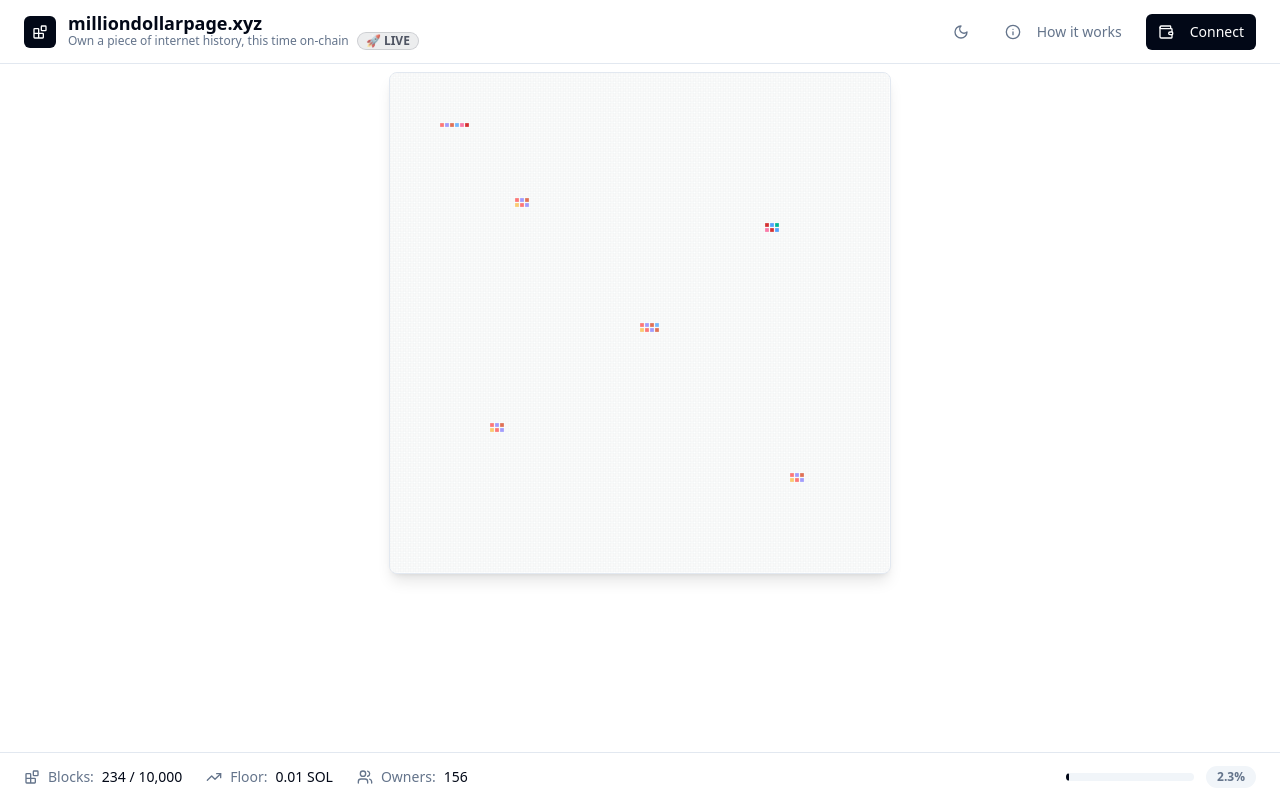
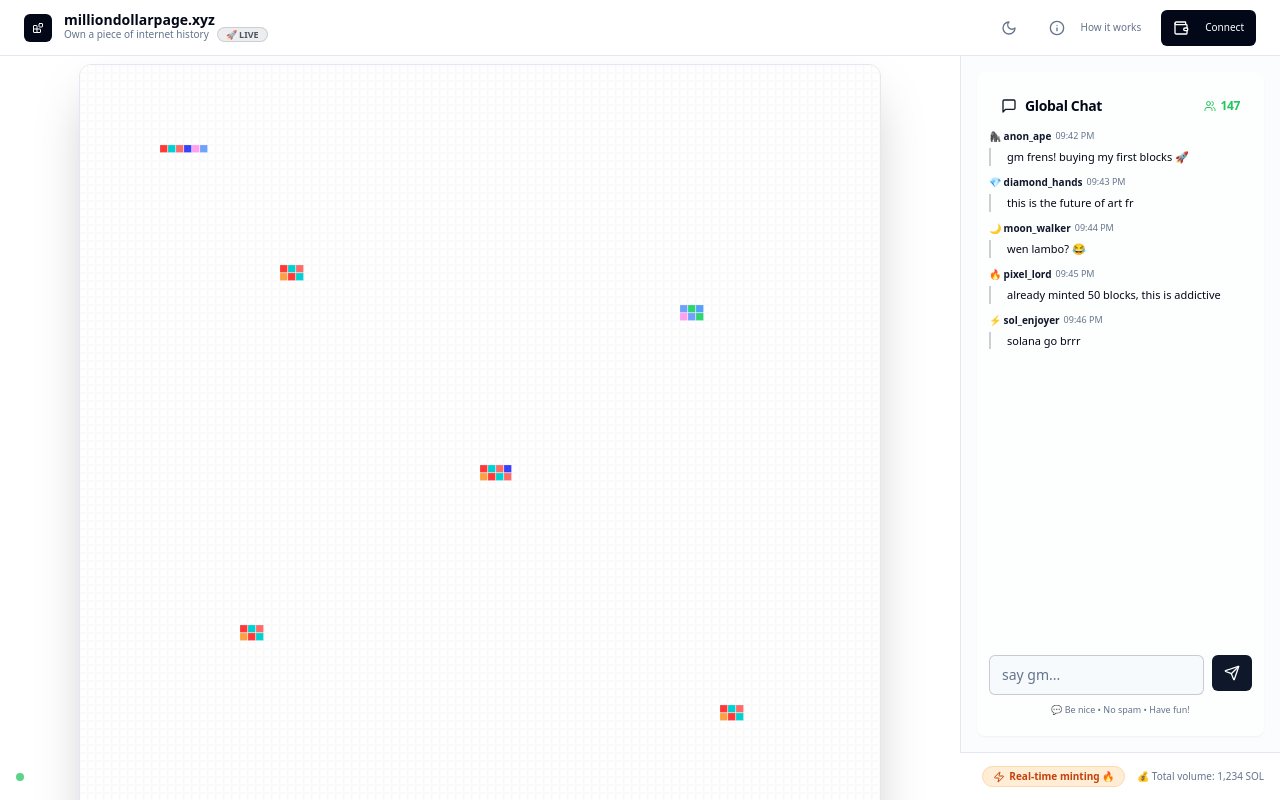
Before and after one commit to myx-7/1m-project, a React (Vite) app: page / in a window 1280 px wide. Built offline with nearby package versions, Linux system fonts and the light colour scheme.

Commit message:
Refactor: Improve layout, add chat, pixel font
- Make the canvas full-screen.
- Add a public chat component on the right side.
- Use a pixel font for the UI.

```diff
--- a/index.html
+++ b/index.html
@@ -15,6 +15,10 @@
     <meta name="twitter:card" content="summary_large_image" />
     <meta name="twitter:title" content="milliondollarpage.xyz" />
     <meta name="twitter:description" content="Own a piece of internet history" />
+
+    <link rel="preconnect" href="https://fonts.googleapis.com">
+    <link rel="preconnect" href="https://fonts.gstatic.com" crossorigin>
+    <link href="https://fonts.googleapis.com/css2?family=Press+Start+2P&display=swap" rel="stylesheet">
   </head>
 
   <body>
--- a/package.json
+++ b/package.json
@@ -28,7 +28,7 @@
     "@radix-ui/react-popover": "^1.1.1",
     "@radix-ui/react-progress": "^1.1.0",
     "@radix-ui/react-radio-group": "^1.2.0",
-    "@radix-ui/react-scroll-area": "^1.1.0",
+    "@radix-ui/react-scroll-area": "^1.2.9",
     "@radix-ui/react-select": "^2.1.1",
     "@radix-ui/react-separator": "^1.1.0",
     "@radix-ui/react-slider": "^1.2.0",
--- a/src/components/Header.tsx
+++ b/src/components/Header.tsx
@@ -10,22 +10,22 @@ export const Header = () => {
   const { theme, toggleTheme } = useTheme();
 
   return (
-    <header className="h-16 border-b border-border bg-background/95 backdrop-blur-sm sticky top-0 z-50 transition-colors duration-300">
+    <header className="h-14 border-b border-border bg-background/95 backdrop-blur-sm sticky top-0 z-50 transition-colors duration-300">
       <div className="h-full px-4 md:px-6 flex items-center justify-between">
         {/* Logo */}
         <div className="flex items-center gap-3">
-          <div className="w-8 h-8 bg-foreground rounded-md flex items-center justify-center transition-transform hover:scale-105 duration-200">
-            <Blocks className="w-4 h-4 text-background" />
+          <div className="w-7 h-7 bg-foreground rounded-md flex items-center justify-center transition-transform hover:scale-105 duration-200 hover:rotate-12">
+            <Blocks className="w-3 h-3 text-background" />
           </div>
           <div className="flex flex-col">
-            <h1 className="text-lg font-semibold text-foreground leading-none hover:text-primary transition-colors duration-200">
+            <h1 className="text-sm font-semibold text-foreground leading-none hover:text-primary transition-colors duration-200 font-pixel">
               milliondollarpage.xyz
             </h1>
             <div className="flex items-center gap-2">
-              <p className="text-xs text-muted-foreground hidden sm:block">
-                Own a piece of internet history, this time on-chain
+              <p className="text-[10px] text-muted-foreground hidden sm:block font-pixel">
+                Own a piece of internet history
               </p>
-              <Badge variant="secondary" className="text-xs px-2 py-0 bg-primary/10 text-primary border-primary/20 animate-pulse">
+              <Badge variant="secondary" className="text-[9px] px-2 py-0 bg-primary/10 text-primary border-primary/20 animate-pulse font-pixel">
                 🚀 LIVE
               </Badge>
             </div>
@@ -33,12 +33,12 @@ export const Header = () => {
         </div>
 
         {/* Right side */}
-        <div className="flex items-center gap-3">
+        <div className="flex items-center gap-2">
           <Button
             size="sm"
             variant="ghost"
             onClick={toggleTheme}
-            className="text-muted-foreground hover:text-foreground transition-all duration-200 hover:scale-105"
+            className="text-muted-foreground hover:text-foreground transition-all duration-200 hover:scale-105 hover:rotate-12"
           >
             {theme === 'dark' ? (
               <Sun className="w-4 h-4" />
@@ -50,7 +50,7 @@ export const Header = () => {
           <Button
             size="sm"
             variant="ghost"
-            className="text-muted-foreground hover:text-foreground hidden md:flex transition-all duration-200 hover:scale-105"
+            className="text-muted-foreground hover:text-foreground hidden md:flex transition-all duration-200 hover:scale-105 font-pixel text-[10px]"
           >
             <Info className="w-4 h-4 mr-2" />
             How it works
@@ -60,7 +60,7 @@ export const Header = () => {
             size="sm"
             variant={isWalletConnected ? "secondary" : "default"}
             onClick={() => setIsWalletConnected(!isWalletConnected)}
-            className={`transition-all duration-300 hover:scale-105 ${
+            className={`transition-all duration-300 hover:scale-105 font-pixel text-[10px] ${
               isWalletConnected
                 ? "bg-green-50 dark:bg-green-950 border-green-200 dark:border-green-800 text-green-700 dark:text-green-300 hover:bg-green-100 dark:hover:bg-green-900"
                 : "bg-foreground text-background hover:bg-foreground/90"
--- a/src/components/PixelGrid.tsx
+++ b/src/components/PixelGrid.tsx
@@ -31,7 +31,7 @@ export const PixelGrid = ({
   const gridWidth = 100;
   const gridHeight = 100;
 
-  // Mock some sold blocks for demonstration with more colorful/meme-friendly data
+  // Mock some sold blocks for demonstration with vibrant meme colors
   const soldPixels = new Set([
     "10,10", "11,10", "12,10", "13,10", "14,10", "15,10",
     "25,25", "26,25", "25,26", "26,26", "27,25", "27,26",
@@ -43,20 +43,20 @@ export const PixelGrid = ({
 
   // Loading animation effect with meme flair
   useEffect(() => {
-    const timer = setTimeout(() => setIsLoading(false), 1200);
+    const timer = setTimeout(() => setIsLoading(false), 800);
     return () => clearTimeout(timer);
   }, []);
 
   const updateDimensions = useCallback(() => {
     if (containerRef.current) {
       const rect = containerRef.current.getBoundingClientRect();
-      // Use more of the available space for better experience
-      const maxWidth = rect.width - 20;
-      const maxHeight = rect.height - 20;
+      // Use almost all available space, leaving small padding
+      const maxWidth = rect.width - 10;
+      const maxHeight = rect.height - 10;
 
       const maxPixelWidth = Math.floor(maxWidth / gridWidth);
       const maxPixelHeight = Math.floor(maxHeight / gridHeight);
-      const newPixelSize = Math.max(3, Math.min(maxPixelWidth, maxPixelHeight, 15));
+      const newPixelSize = Math.max(4, Math.min(maxPixelWidth, maxPixelHeight, 20));
 
       setPixelSize(newPixelSize);
       setDimensions({
@@ -81,14 +81,14 @@ export const PixelGrid = ({
 
     ctx.clearRect(0, 0, canvas.width, canvas.height);
 
-    // Theme-aware colors with more vibrant web3/meme colors
+    // Enhanced theme-aware colors with more vibrant web3/meme colors
     const isDark = theme === 'dark';
-    const availableColor = isDark ? '#1a1a2e' : '#fafafa';
-    const hoveredColor = isDark ? '#16213e' : '#f0f0f0';
+    const availableColor = isDark ? '#0f0f23' : '#fefefe';
+    const hoveredColor = isDark ? '#1a1a3a' : '#f8f8f8';
     const selectedColor = isDark ? '#ffffff' : '#000000';
-    const borderColor = isDark ? '#374151' : '#e5e7eb';
+    const borderColor = isDark ? '#2a2a3a' : '#e8e8e8';
 
-    // Draw blocks with playful animations and colors
+    // Draw blocks with enhanced playful animations and colors
     for (let x = 0; x < gridWidth; x++) {
       for (let y = 0; y < gridHeight; y++) {
         const pixelKey = `${x},${y}`;
@@ -99,10 +99,10 @@ export const PixelGrid = ({
         let fillStyle = availableColor;
 
         if (isSold) {
-          // More vibrant meme/web3 colors
+          // Enhanced meme/web3 colors with better vibrancy
           const colors = isDark
-            ? ['#ff6b6b', '#4ecdc4', '#45b7d1', '#f9ca24', '#f0932b', '#eb4d4b', '#6c5ce7', '#a29bfe', '#fd79a8', '#e17055']
-            : ['#ff7675', '#74b9ff', '#55a3ff', '#fdcb6e', '#e17055', '#d63031', '#6c5ce7', '#a29bfe', '#fd79a8', '#00b894'];
+            ? ['#ff4757', '#3742fa', '#2ed573', '#ffa502', '#ff6348', '#747d8c', '#5f27cd', '#00d2d3', '#ff9ff3', '#54a0ff']
+            : ['#ff3838', '#3742fa', '#2ed573', '#ff9f43', '#ff6b6b', '#70a1ff', '#5f27cd', '#00d2d3', '#ff9ff3', '#54a0ff'];
           fillStyle = colors[((x * 7 + y * 3) % colors.length)];
         } else if (isSelected) {
           fillStyle = selectedColor;
@@ -110,36 +110,36 @@ export const PixelGrid = ({
           fillStyle = hoveredColor;
         }
 
-        // Draw block with rounded corners and slight shadow for depth
+        // Draw block with enhanced styling
         ctx.fillStyle = fillStyle;
-        ctx.fillRect(x * pixelSize, y * pixelSize, pixelSize - 1, pixelSize - 1);
+        ctx.fillRect(x * pixelSize, y * pixelSize, pixelSize - 0.5, pixelSize - 0.5);
 
-        // Add subtle border with better visibility
+        // Enhanced border with better visibility
         if (pixelSize > 4) {
           ctx.strokeStyle = borderColor;
-          ctx.lineWidth = 0.3;
-          ctx.strokeRect(x * pixelSize, y * pixelSize, pixelSize - 1, pixelSize - 1);
+          ctx.lineWidth = 0.2;
+          ctx.strokeRect(x * pixelSize, y * pixelSize, pixelSize - 0.5, pixelSize - 0.5);
         }
 
         // Enhanced selection indicator with glow effect
         if (isSelected) {
           ctx.strokeStyle = isDark ? '#000000' : '#ffffff';
-          ctx.lineWidth = Math.max(1, pixelSize / 6);
+          ctx.lineWidth = Math.max(1, pixelSize / 8);
           ctx.strokeRect(x * pixelSize + 1, y * pixelSize + 1, pixelSize - 3, pixelSize - 3);
 
           // Add inner glow effect for selected blocks
           if (pixelSize > 6) {
-            ctx.strokeStyle = isDark ? '#ffffff40' : '#00000040';
+            ctx.strokeStyle = isDark ? '#ffffff60' : '#00000060';
             ctx.lineWidth = 1;
             ctx.strokeRect(x * pixelSize + 2, y * pixelSize + 2, pixelSize - 5, pixelSize - 5);
           }
         }
 
-        // Add hover effect
+        // Enhanced hover effect
         if (isHovered && !isSelected) {
-          ctx.strokeStyle = isDark ? '#ffffff60' : '#00000060';
-          ctx.lineWidth = Math.max(1, pixelSize / 8);
-          ctx.strokeRect(x * pixelSize, y * pixelSize, pixelSize - 1, pixelSize - 1);
+          ctx.strokeStyle = isDark ? '#ffffff80' : '#00000080';
+          ctx.lineWidth = Math.max(1, pixelSize / 10);
+          ctx.strokeRect(x * pixelSize, y * pixelSize, pixelSize - 0.5, pixelSize - 0.5);
         }
       }
     }
@@ -216,22 +216,22 @@ export const PixelGrid = ({
   return (
     <div
       ref={containerRef}
-      className="flex-1 flex items-center justify-center p-2 bg-background transition-colors duration-300"
+      className="flex-1 flex items-center justify-center p-2 bg-background transition-colors duration-300 min-h-0"
     >
       <div className="relative">
         {isLoading ? (
-          <div className="flex flex-col items-center justify-center border border-border rounded-lg bg-card shadow-sm animate-pulse"
-               style={{ width: dimensions.width || 600, height: dimensions.height || 600 }}>
-            <div className="text-2xl mb-2">🚀</div>
-            <div className="text-muted-foreground animate-pulse">Loading the grid...</div>
-            <div className="text-xs text-muted-foreground mt-1">Preparing your canvas</div>
+          <div className="flex flex-col items-center justify-center border border-border rounded-xl bg-card shadow-sm animate-pulse font-pixel"
+               style={{ width: dimensions.width || 800, height: dimensions.height || 800 }}>
+            <div className="text-3xl mb-3 animate-bounce">🚀</div>
+            <div className="text-muted-foreground animate-pulse text-sm">Loading the grid...</div>
+            <div className="text-xs text-muted-foreground mt-2">Preparing your canvas 🎨</div>
           </div>
         ) : (
           <canvas
             ref={canvasRef}
             width={dimensions.width}
             height={dimensions.height}
-            className="border border-border rounded-lg shadow-lg cursor-crosshair bg-card transition-all duration-300 hover:shadow-xl"
+            className="border border-border rounded-xl shadow-2xl cursor-crosshair bg-card transition-all duration-300 hover:shadow-3xl hover:scale-[1.01]"
             onMouseMove={handleMouseMove}
             onMouseDown={handleMouseDown}
             onMouseUp={handleMouseUp}
@@ -242,26 +242,26 @@ export const PixelGrid = ({
 
         {/* Enhanced playful tooltip */}
         {hoveredPixel && !isLoading && (
-          <div className="absolute pointer-events-none bg-card border border-border rounded-xl p-4 text-sm shadow-xl z-10 transition-all duration-200 animate-in fade-in-0 zoom-in-95"
+          <div className="absolute pointer-events-none bg-card/95 backdrop-blur-sm border border-border rounded-xl p-4 text-sm shadow-2xl z-10 transition-all duration-200 animate-in fade-in-0 zoom-in-95 font-pixel"
                style={{
-                 left: Math.min(dimensions.width - 220, (parseInt(hoveredPixel.split(',')[0]) * pixelSize) + 20),
-                 top: Math.max(20, (parseInt(hoveredPixel.split(',')[1]) * pixelSize) - 80)
+                 left: Math.min(dimensions.width - 240, (parseInt(hoveredPixel.split(',')[0]) * pixelSize) + 20),
+                 top: Math.max(20, (parseInt(hoveredPixel.split(',')[1]) * pixelSize) - 100)
                }}>
-            <div className="font-medium text-foreground flex items-center gap-2">
-              <span className="text-lg">🎯</span>
+            <div className="font-medium text-foreground flex items-center gap-2 text-xs">
+              <span className="text-lg animate-pulse">🎯</span>
               Block #{hoveredPixel}
             </div>
-            <div className="text-muted-foreground text-xs mt-1">
+            <div className="text-muted-foreground text-[10px] mt-2">
               {soldPixels.has(hoveredPixel) ? '🔗 Already minted on-chain' : '✨ Ready to mint'}
             </div>
             {!soldPixels.has(hoveredPixel) && (
-              <div className="text-green-600 dark:text-green-400 text-xs flex items-center gap-1 mt-1">
+              <div className="text-green-600 dark:text-green-400 text-[10px] flex items-center gap-1 mt-2">
                 <span>💰</span> 0.01 SOL
                 <span className="ml-2">🚀</span>
               </div>
             )}
             {soldPixels.has(hoveredPixel) && (
-              <div className="text-blue-600 dark:text-blue-400 text-xs flex items-center gap-1 mt-1">
+              <div className="text-blue-600 dark:text-blue-400 text-[10px] flex items-center gap-1 mt-2">
                 <span>👑</span> Owned by anon
               </div>
             )}
--- /dev/null
+++ b/src/components/PublicChat.tsx
@@ -0,0 +1,146 @@
+
+import { useState, useRef, useEffect } from "react";
+import { Button } from "@/components/ui/button";
+import { Input } from "@/components/ui/input";
+import { Card, CardContent, CardHeader, CardTitle } from "@/components/ui/card";
+import { Send, MessageSquare, Users } from "lucide-react";
+import { ScrollArea } from "@/components/ui/scroll-area";
+
+interface Message {
+  id: string;
+  user: string;
+  message: string;
+  timestamp: Date;
+  emoji?: string;
+}
+
+export const PublicChat = () => {
+  const [messages, setMessages] = useState<Message[]>([
+    {
+      id: "1",
+      user: "🦍 anon_ape",
+      message: "gm frens! buying my first blocks 🚀",
+      timestamp: new Date(Date.now() - 300000),
+      emoji: "🚀"
+    },
+    {
+      id: "2",
+      user: "💎 diamond_hands",
+      message: "this is the future of art fr",
+      timestamp: new Date(Date.now() - 240000),
+      emoji: "💎"
+    },
+    {
+      id: "3",
+      user: "🌙 moon_walker",
+      message: "wen lambo? 😂",
+      timestamp: new Date(Date.now() - 180000),
+      emoji: "🌙"
+    },
+    {
+      id: "4",
+      user: "🔥 pixel_lord",
+      message: "already minted 50 blocks, this is addictive",
+      timestamp: new Date(Date.now() - 120000),
+      emoji: "🔥"
+    },
+    {
+      id: "5",
+      user: "⚡ sol_enjoyer",
+      message: "solana go brrr",
+      timestamp: new Date(Date.now() - 60000),
+      emoji: "⚡"
+    }
+  ]);
+  const [newMessage, setNewMessage] = useState("");
+  const [onlineCount] = useState(147);
+  const scrollAreaRef = useRef<HTMLDivElement>(null);
+
+  const userEmojis = ["🦍", "💎", "🌙", "🔥", "⚡", "🚀", "👾", "🎮", "🎯", "💫"];
+  const myEmoji = userEmojis[Math.floor(Math.random() * userEmojis.length)];
+
+  useEffect(() => {
+    if (scrollAreaRef.current) {
+      scrollAreaRef.current.scrollTop = scrollAreaRef.current.scrollHeight;
+    }
+  }, [messages]);
+
+  const handleSendMessage = () => {
+    if (!newMessage.trim()) return;
+
+    const message: Message = {
+      id: Date.now().toString(),
+      user: `${myEmoji} anon`,
+      message: newMessage.trim(),
+      timestamp: new Date(),
+      emoji: myEmoji
+    };
+
+    setMessages(prev => [...prev, message]);
+    setNewMessage("");
+  };
+
+  const formatTime = (date: Date) => {
+    return date.toLocaleTimeString([], { hour: '2-digit', minute: '2-digit' });
+  };
+
+  return (
+    <Card className="h-full border-0 shadow-sm bg-card/50 backdrop-blur-sm">
+      <CardHeader className="pb-3">
+        <CardTitle className="text-sm flex items-center justify-between font-pixel">
+          <div className="flex items-center gap-2">
+            <MessageSquare className="w-4 h-4 text-primary animate-pulse" />
+            <span>Global Chat</span>
+          </div>
+          <div className="flex items-center gap-1 text-xs text-green-500">
+            <Users className="w-3 h-3" />
+            <span>{onlineCount}</span>
+          </div>
+        </CardTitle>
+      </CardHeader>
+      <CardContent className="p-3 pt-0 flex flex-col h-[calc(100%-4rem)]">
+        <ScrollArea className="flex-1 mb-3" ref={scrollAreaRef}>
+          <div className="space-y-2">
+            {messages.map((msg) => (
+              <div key={msg.id} className="text-xs break-words">
+                <div className="flex items-center gap-1 mb-1">
+                  <span className="font-semibold text-primary font-pixel text-[10px]">
+                    {msg.user}
+                  </span>
+                  <span className="text-[9px] text-muted-foreground">
+                    {formatTime(msg.timestamp)}
+                  </span>
+                </div>
+                <div className="text-foreground text-[11px] leading-relaxed pl-4 border-l-2 border-primary/20">
+                  {msg.message}
+                </div>
+              </div>
+            ))}
+          </div>
+        </ScrollArea>
+
+        <div className="flex gap-2">
+          <Input
+            value={newMessage}
+            onChange={(e) => setNewMessage(e.target.value)}
+            placeholder="say gm..."
+            className="text-xs bg-muted/50 border-primary/20 font-pixel"
+            onKeyPress={(e) => e.key === 'Enter' && handleSendMessage()}
+            maxLength={100}
+          />
+          <Button
+            size="sm"
+            onClick={handleSendMessage}
+            className="bg-primary hover:bg-primary/90 transition-all duration-200 hover:scale-105"
+          >
+            <Send className="w-3 h-3" />
+          </Button>
+        </div>
+
+        <div className="text-[9px] text-muted-foreground mt-2 text-center font-pixel">
+          💬 Be nice • No spam • Have fun!
+        </div>
+      </CardContent>
+    </Card>
+  );
+};
--- a/src/components/StatsBar.tsx
+++ b/src/components/StatsBar.tsx
@@ -1,6 +1,7 @@
 
 import { Badge } from "@/components/ui/badge";
-import { TrendingUp, Blocks, Users } from "lucide-react";
+import { Separator } from "@/components/ui/separator";
+import { TrendingUp, Zap, DollarSign } from "lucide-react";
 
 interface StatsBarProps {
   totalPixels: number;
@@ -9,47 +10,48 @@ interface StatsBarProps {
 }
 
 export const StatsBar = ({ totalPixels, soldPixels, floorPrice }: StatsBarProps) => {
-  const percentageSold = (soldPixels / totalPixels) * 100;
+  const availablePixels = totalPixels - soldPixels;
+  const soldPercentage = (soldPixels / totalPixels) * 100;
 
   return (
-    <footer className="h-12 border-t border-border bg-background/95 backdrop-blur-sm transition-colors duration-300">
-      <div className="h-full px-4 md:px-6 flex items-center justify-between">
-        {/* Left - Stats */}
-        <div className="flex items-center gap-4 md:gap-6">
-          <div className="flex items-center gap-2 text-sm">
-            <Blocks className="w-4 h-4 text-muted-foreground" />
-            <span className="text-muted-foreground hidden sm:inline">Blocks:</span>
-            <span className="text-foreground font-medium transition-colors duration-200">
-              {soldPixels.toLocaleString()} / {totalPixels.toLocaleString()}
+    <div className="h-12 bg-card border-t border-border px-4 flex items-center justify-between transition-colors duration-300">
+      <div className="flex items-center gap-6">
+        <div className="flex items-center gap-2">
+          <div className="w-2 h-2 bg-green-500 rounded-full animate-pulse"></div>
+          <span className="text-xs text-muted-foreground font-pixel">
+            <span className="text-foreground font-semibold">{availablePixels.toLocaleString()}</span> blocks available
           </span>
         </div>
 
-          <div className="flex items-center gap-2 text-sm">
-            <TrendingUp className="w-4 h-4 text-muted-foreground" />
-            <span className="text-muted-foreground hidden sm:inline">Floor:</span>
-            <span className="text-foreground font-medium">{floorPrice} SOL</span>
+        <Separator orientation="vertical" className="h-6" />
+
+        <div className="flex items-center gap-2">
+          <TrendingUp className="w-3 h-3 text-blue-500" />
+          <span className="text-xs text-muted-foreground font-pixel">
+            <span className="text-foreground font-semibold">{soldPixels}</span> minted ({soldPercentage.toFixed(1)}%)
+          </span>
         </div>
 
-          <div className="flex items-center gap-2 text-sm hidden md:flex">
-            <Users className="w-4 h-4 text-muted-foreground" />
-            <span className="text-muted-foreground">Owners:</span>
-            <span className="text-foreground font-medium">156</span>
+        <Separator orientation="vertical" className="h-6" />
+
+        <div className="flex items-center gap-2">
+          <DollarSign className="w-3 h-3 text-yellow-500" />
+          <span className="text-xs text-muted-foreground font-pixel">
+            Floor: <span className="text-foreground font-semibold">{floorPrice} SOL</span>
+          </span>
         </div>
       </div>
 
-        {/* Right - Progress */}
       <div className="flex items-center gap-3">
-          <div className="w-24 md:w-32 bg-muted rounded-full h-2 overflow-hidden">
-            <div
-              className="bg-foreground h-2 rounded-full transition-all duration-500 ease-out"
-              style={{ width: `${percentageSold}%` }}
-            />
-          </div>
-          <Badge variant="secondary" className="bg-muted text-muted-foreground text-xs transition-colors duration-300">
-            {percentageSold.toFixed(1)}%
+        <Badge variant="secondary" className="bg-orange-100 dark:bg-orange-950 text-orange-700 dark:text-orange-300 border-orange-200 dark:border-orange-800 text-[10px] font-pixel">
+          <Zap className="w-3 h-3 mr-1" />
+          Real-time minting 🔥
         </Badge>
+
+        <div className="text-[10px] text-muted-foreground font-pixel hidden md:block">
+          💰 Total volume: 1,234 SOL
         </div>
       </div>
-    </footer>
+    </div>
   );
 };
--- a/src/pages/Index.tsx
+++ b/src/pages/Index.tsx
@@ -4,6 +4,7 @@ import { Header } from "@/components/Header";
 import { PixelGrid } from "@/components/PixelGrid";
 import { StatsBar } from "@/components/StatsBar";
 import { SelectionPanel } from "@/components/SelectionPanel";
+import { PublicChat } from "@/components/PublicChat";
 import { TooltipProvider } from "@/components/ui/tooltip";
 import { ThemeProvider } from "@/contexts/ThemeContext";
 
@@ -24,8 +25,9 @@ const Index = () => {
         <div className="h-screen w-full flex flex-col bg-background text-foreground overflow-hidden transition-colors duration-300">
           <Header />
 
-          <main className="flex-1 flex">
-            <div className="flex-1 relative">
+          <main className="flex-1 flex min-h-0">
+            {/* Canvas Area - Takes maximum space */}
+            <div className="flex-1 relative min-w-0">
               <PixelGrid
                 selectedPixels={selectedPixels}
                 setSelectedPixels={setSelectedPixels}
@@ -37,13 +39,22 @@ const Index = () => {
               />
             </div>
 
-            {selectedPixels.size > 0 && (
+            {/* Right Sidebar - Selection Panel or Chat */}
+            <div className="hidden lg:flex flex-col w-80 border-l border-border bg-muted/30">
+              {selectedPixels.size > 0 ? (
+                <div className="flex-1">
                   <SelectionPanel
                     selectedCount={selectedPixels.size}
                     floorPrice={floorPrice}
                     onClearSelection={() => setSelectedPixels(new Set())}
                   />
+                </div>
+              ) : (
+                <div className="flex-1 p-4">
+                  <PublicChat />
+                </div>
               )}
+            </div>
           </main>
 
           <StatsBar
--- a/tailwind.config.ts
+++ b/tailwind.config.ts
@@ -1,3 +1,4 @@
+
 import type { Config } from "tailwindcss";
 
 export default {
@@ -18,6 +19,9 @@ export default {
 			}
 		},
 		extend: {
+			fontFamily: {
+				'pixel': ['Press Start 2P', 'monospace'],
+			},
 			colors: {
 				border: 'hsl(var(--border))',
 				input: 'hsl(var(--input))',
```
Also changed, not shown: src/components/SelectionPanel.tsx (+12 -12 lines), 1 other file (tests, documents, lock files or other folders). Lines whose indentation alone changed are shown as unchanged.
